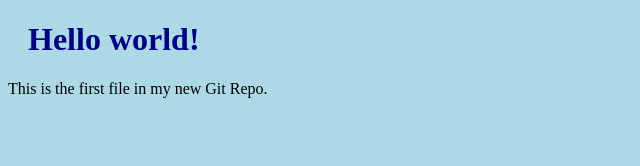
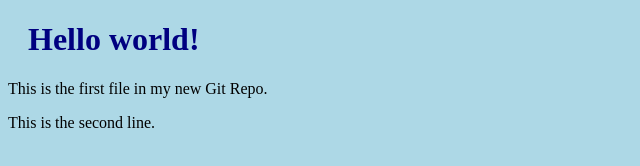
Before and after one commit to shivanagpal1024/hello-world, a plain HTML site: page index.htm in a window 1280 px wide. Shown: the whole page, without its empty margins (0-640 px from the left). Drawn offline with Linux system fonts and the light colour scheme.

Commit message:
Updated index.html with new line

```diff
--- a/index.htm
+++ b/index.htm
@@ -8,6 +8,6 @@
 
 <h1>Hello world!</h1>
 <p>This is the first file in my new Git Repo.</p>
-
+<p>This is the second line.</p>
 </body>
 </html>
```
